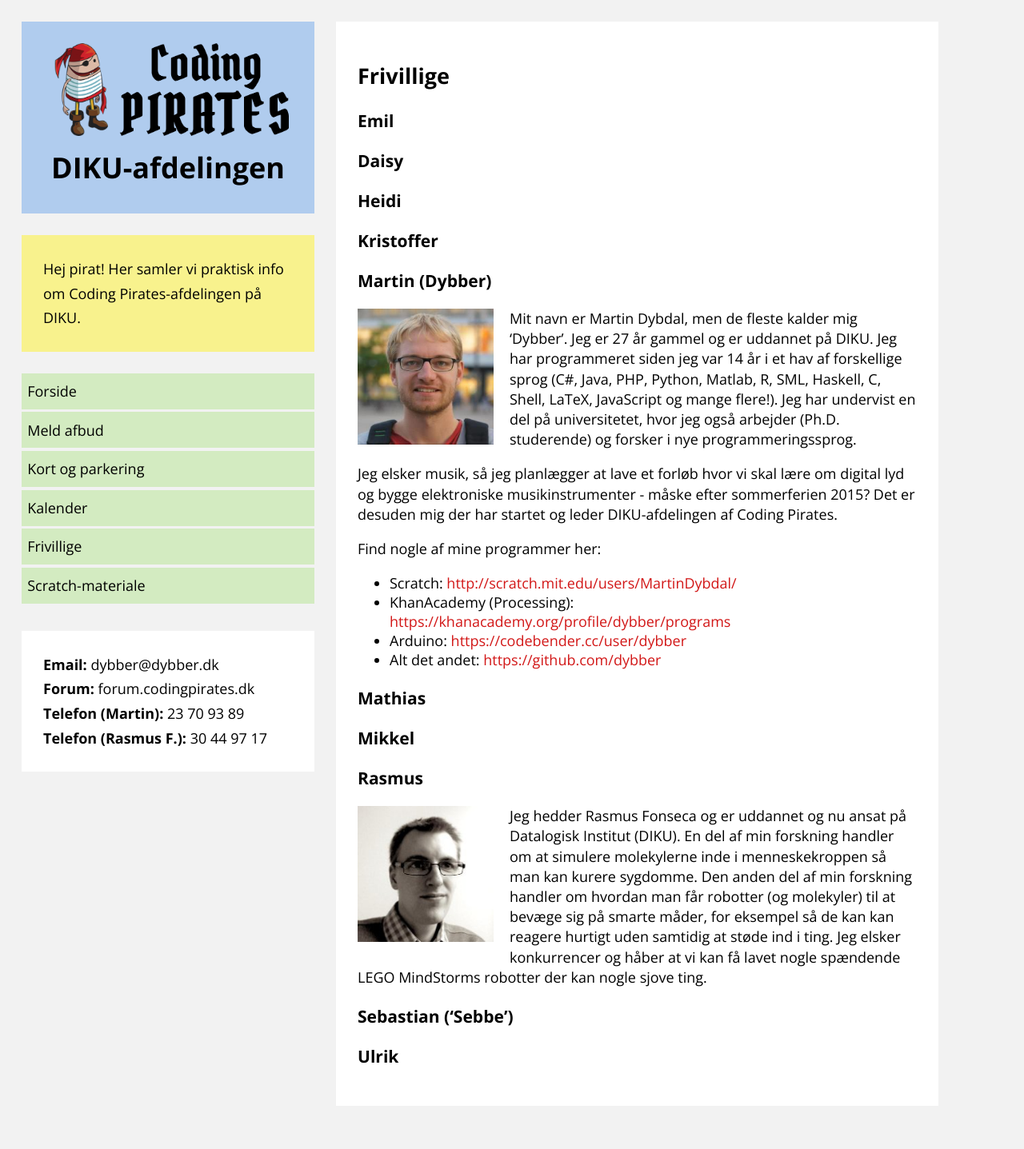
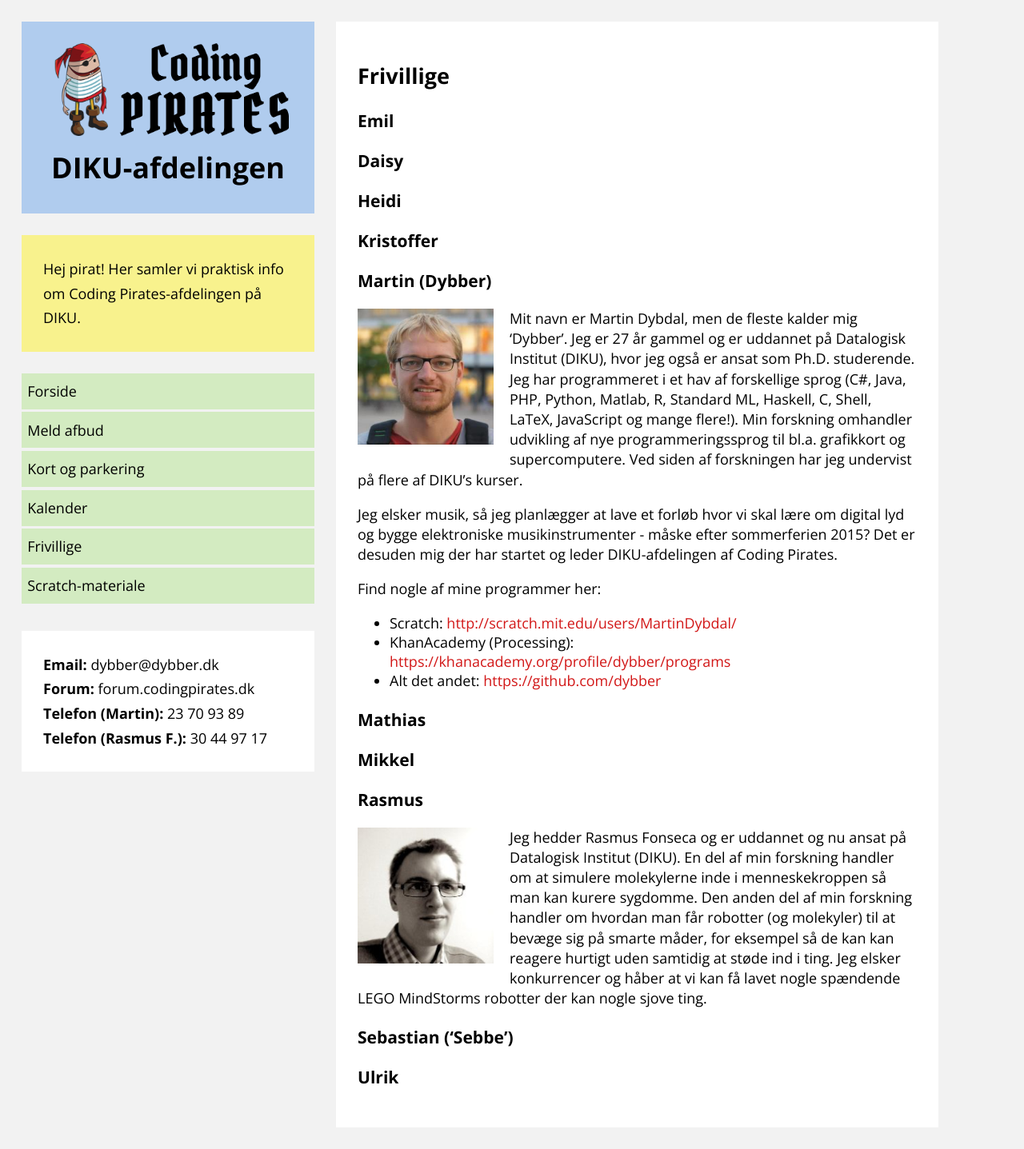
Before and after one commit to dybber/diku.codingpirates.dk, a Jekyll site: the page built from src/frivillige.md, in a window 1280 px wide. Shown: the whole page at 80% size. Built offline with Jekyll 4.4.1, drawn with Linux system fonts in a browser that asks for light colours; Markdown is read by kramdown in place of the engine named in the settings; before the commit the page ends 1410 px from its top, so only the background shows below that.

Commit message:
Revider tekst om Martin

```diff
--- a/src/frivillige.md
+++ b/src/frivillige.md
@@ -23,12 +23,15 @@
 ### Martin (Dybber)
 
 <img src="/images/frivillige/martindybdal.jpg" class="frivillig" />
+
 Mit navn er Martin Dybdal, men de fleste kalder mig 'Dybber'. Jeg er
-27 år gammel og er uddannet på DIKU. Jeg har programmeret siden jeg
-var 14 år i et hav af forskellige sprog (C#, Java, PHP,
-Python, Matlab, R, SML, Haskell, C, Shell, LaTeX, JavaScript og mange
-flere!). Jeg har undervist en del på universitetet, hvor jeg også arbejder
-(Ph.D. studerende) og forsker i nye programmeringssprog.
+27 år gammel og er uddannet på Datalogisk Institut (DIKU), hvor jeg
+også er ansat som Ph.D. studerende. Jeg har programmeret i et hav af
+forskellige sprog (C#, Java, PHP, Python, Matlab, R, Standard ML,
+Haskell, C, Shell, LaTeX, JavaScript og mange flere!). Min forskning
+omhandler udvikling af nye programmeringssprog til bl.a. grafikkort og
+supercomputere. Ved siden af forskningen har jeg undervist på flere af
+DIKU's kurser.
 
 Jeg elsker musik, så jeg planlægger at lave et forløb hvor vi skal
 lære om digital lyd og bygge elektroniske musikinstrumenter - måske
```
Also changed, not shown: other parts of src/frivillige.md (+1 -1 lines).
